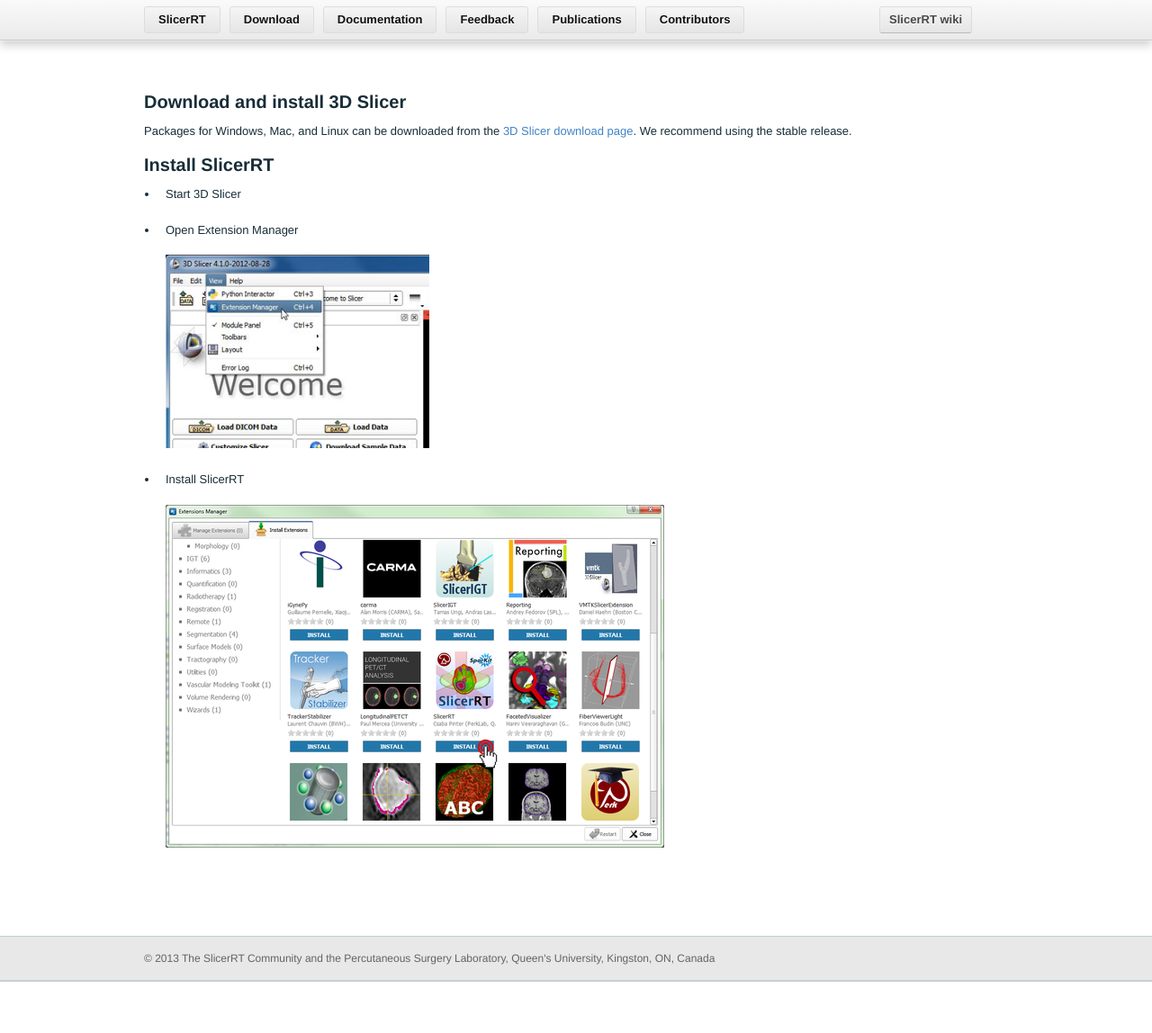
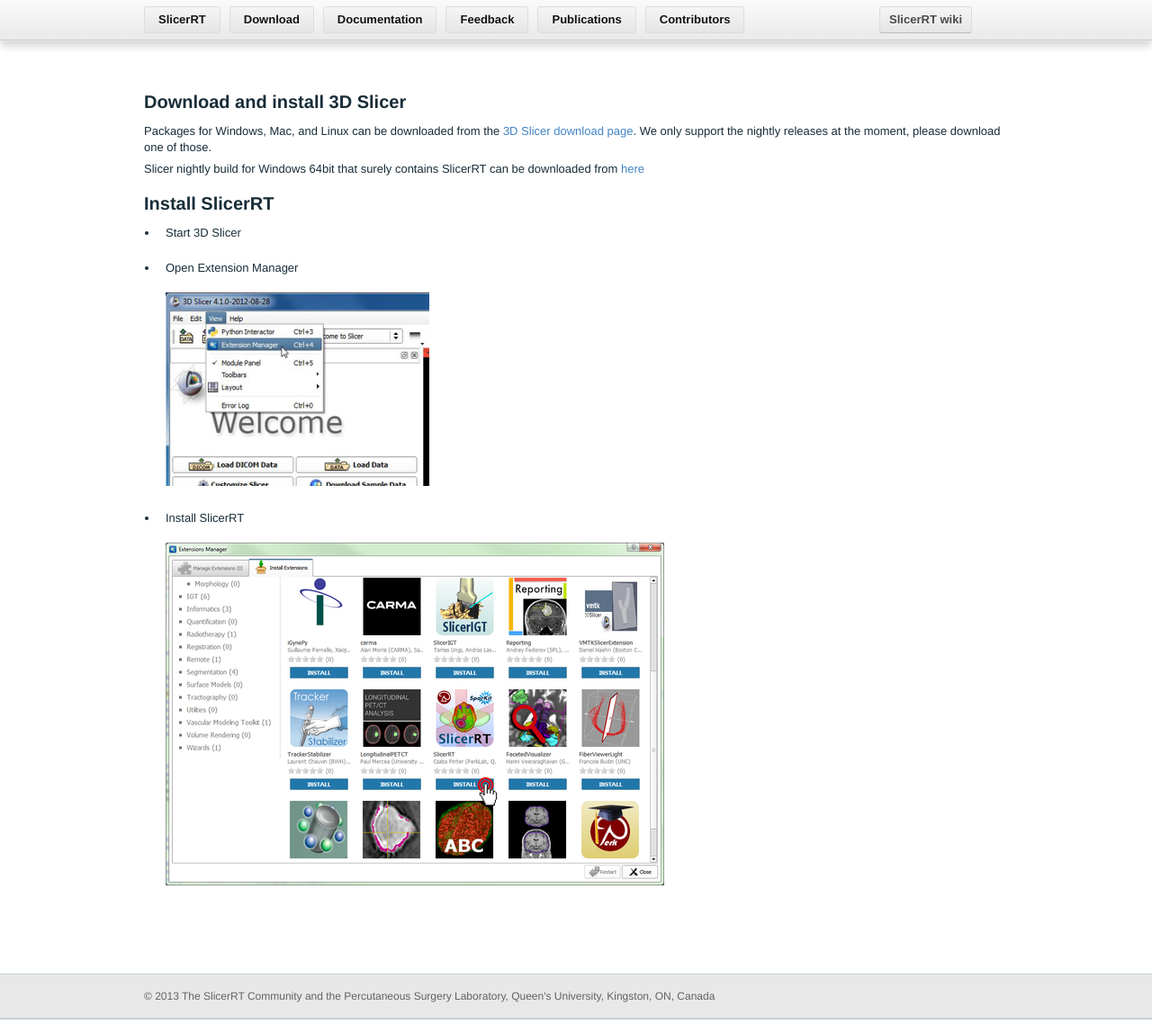
Before and after one commit to Sunderlandkyl/slicerrt.github.com, a Jekyll site: the page built from Download.md, in a window 1280 px wide. Shown: the whole page at 90% size. Built offline with Jekyll 4.4.1, drawn with Linux system fonts in a browser that asks for light colours; Markdown is read by kramdown in place of the engine named in the settings; before the commit the page ends 1106 px from its top, so only the background shows below that.

Commit message:
Nightly slicer link added

```diff
--- a/Download.md
+++ b/Download.md
@@ -3,7 +3,9 @@
 ---
 #Download and install 3D Slicer
 
-Packages for Windows, Mac, and Linux can be downloaded from the [3D Slicer download page](http://download.slicer.org/). We recommend using the stable release.
+Packages for Windows, Mac, and Linux can be downloaded from the [3D Slicer download page](http://download.slicer.org/). We only support the nightly releases at the moment, please download one of those.
+
+Slicer nightly build for Windows 64bit that <b>surely contains SlicerRT</b> can be downloaded from [here](http://slicer.kitware.com/midas3/api/rest?method=midas.bitstream.download&name=Slicer-4.2.0-2013-06-23-win-amd64.exe&checksum=134c693a90a219ec361881c95daa372f)
 
 #Install SlicerRT
 
```
